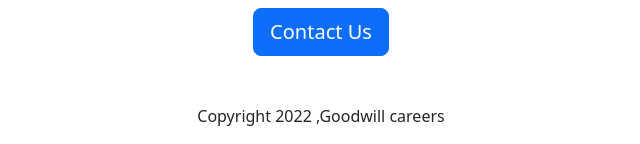
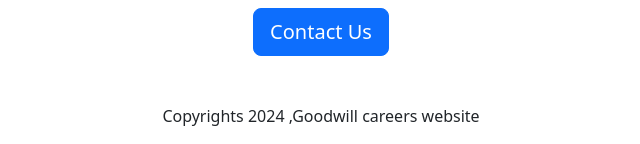
Before and after one commit to janaki-sujan/sujan-careers, a Flask app: page / in a window 1280 px wide. Shown: the part 1713-1857 px from the top of the page, without its empty margins (319-959 px from the left). Run offline with Flask 3, Linux system fonts and the light colour scheme.

Commit message:
small changes in copyright text

```diff
--- a/templates/home.html
+++ b/templates/home.html
@@ -37,7 +37,7 @@
     </div>
     <div class="text-center">
       <button class="btn btn-primary btn-lg">Contact Us</button>
-      <p class="mt-5">Copyright 2022 ,Goodwill careers</p>
+      <p class="mt-5">Copyrights 2024 ,Goodwill careers website</p>
     </div>
   </div>
 
```
